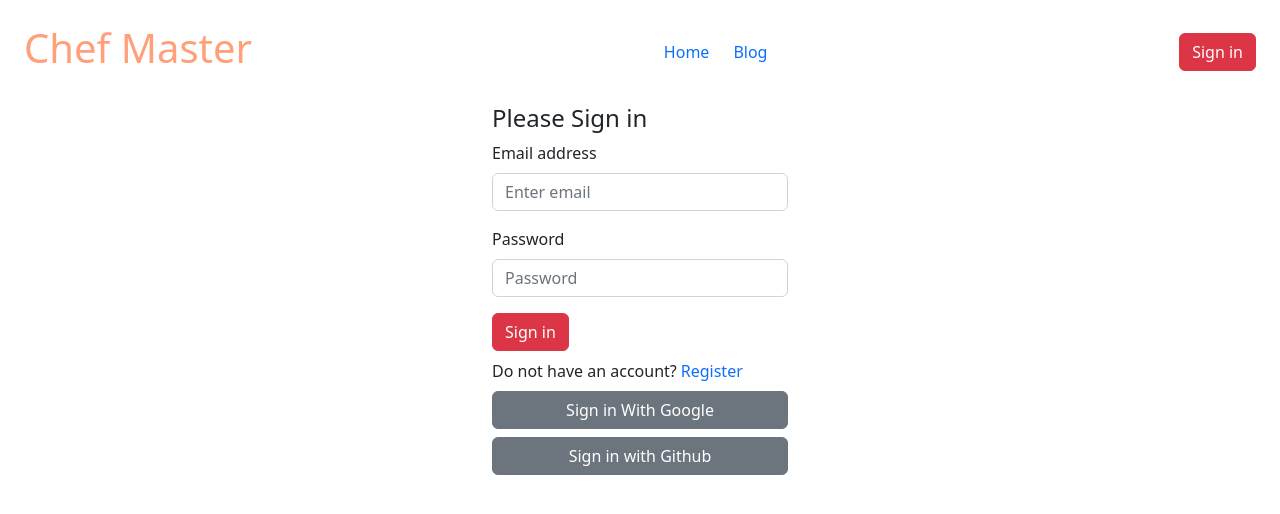
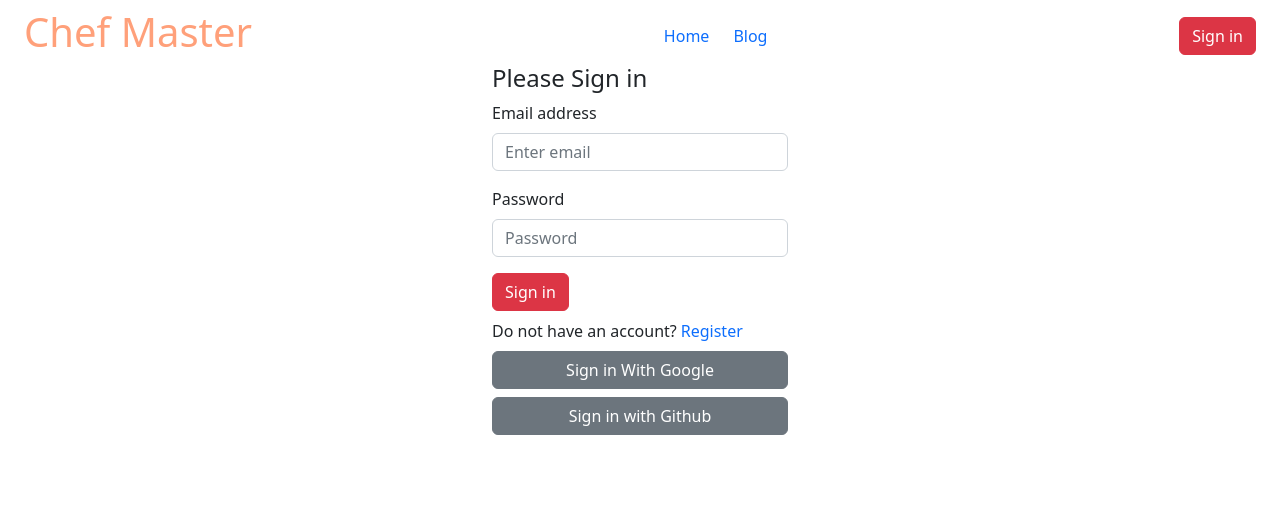
Before and after one commit to wazed-biplob/Chef-Master-Client, a React (Vite) app: page /login in a window 1280 px wide. Shown: the top 514 px of the page. Built offline with nearby package versions, Linux system fonts and the light colour scheme; no server answers; what @react-pdf/renderer would draw is missing.

Commit message:
ToolTip Added

```diff
--- a/package.json
+++ b/package.json
@@ -20,7 +20,8 @@
     "react-icons": "^4.8.0",
     "react-lazy-load": "^4.0.1",
     "react-rating": "^2.0.5",
-    "react-router-dom": "^6.11.0"
+    "react-router-dom": "^6.11.0",
+    "react-tooltip": "^5.11.1"
   },
   "devDependencies": {
     "@types/react": "^18.0.28",
--- a/src/Shared/Navbar.jsx
+++ b/src/Shared/Navbar.jsx
@@ -7,6 +7,8 @@ import ActiveLink from "../Components/Home/ActiveLink/ActiveLink";
 import "./Navbar.css";
 import { PDFDownloadLink } from "@react-pdf/renderer";
 import MyDocument from "../Pages/Blog/MyDocument";
+import "react-tooltip/dist/react-tooltip.css";
+import { Tooltip } from "react-tooltip";
 
 const Header = () => {
   const { user, logOut } = useContext(AuthContext);
@@ -19,7 +21,13 @@ const Header = () => {
       .catch((error) => console.log(error));
   };
   return (
-    <div className="d-flex justify-content-between align-items-center p-4">
+    <div
+      className={
+        path == "/blog"
+          ? "bg-light d-flex justify-content-between align-items-center pt-2 px-4"
+          : "d-flex justify-content-between align-items-center pt-2 px-4"
+      }
+    >
       <div>
         <Link style={{ textDecoration: "none" }} to="/">
           <h1 style={{ color: "lightsalmon" }}>Chef Master</h1>
@@ -38,18 +46,27 @@ const Header = () => {
       </div>
       <div className="d-flex gap-4">
         {user && (
-          <img
-            style={{ width: "40px", height: "40px", borderRadius: "50%" }}
-            src={user.photoURL}
-            alt={user.displayName}
-          />
+          <>
+            <a
+              data-tooltip-id="my-tooltip"
+              data-tooltip-content={user.displayName}
+            >
+              <img
+                className="profile-picture"
+                style={{ width: "40px", height: "40px", borderRadius: "50%" }}
+                src={user.photoURL}
+                alt={user.displayName}
+              />
+            </a>
+            <Tooltip id="my-tooltip" />
+          </>
         )}
         {path === "/blog" ? (
           <PDFDownloadLink
             className="d-flex align-items-center px-2 text-white"
             style={{ backgroundColor: "lightsalmon", borderRadius: "4px" }}
             document={<MyDocument />}
-            fileName="somename.pdf"
+            fileName="blog.pdf"
           >
             Download PDF
             {({ blob, url, loading, error }) =>
```
Also changed, not shown: 1 other file (tests, documents, lock files or other folders).
